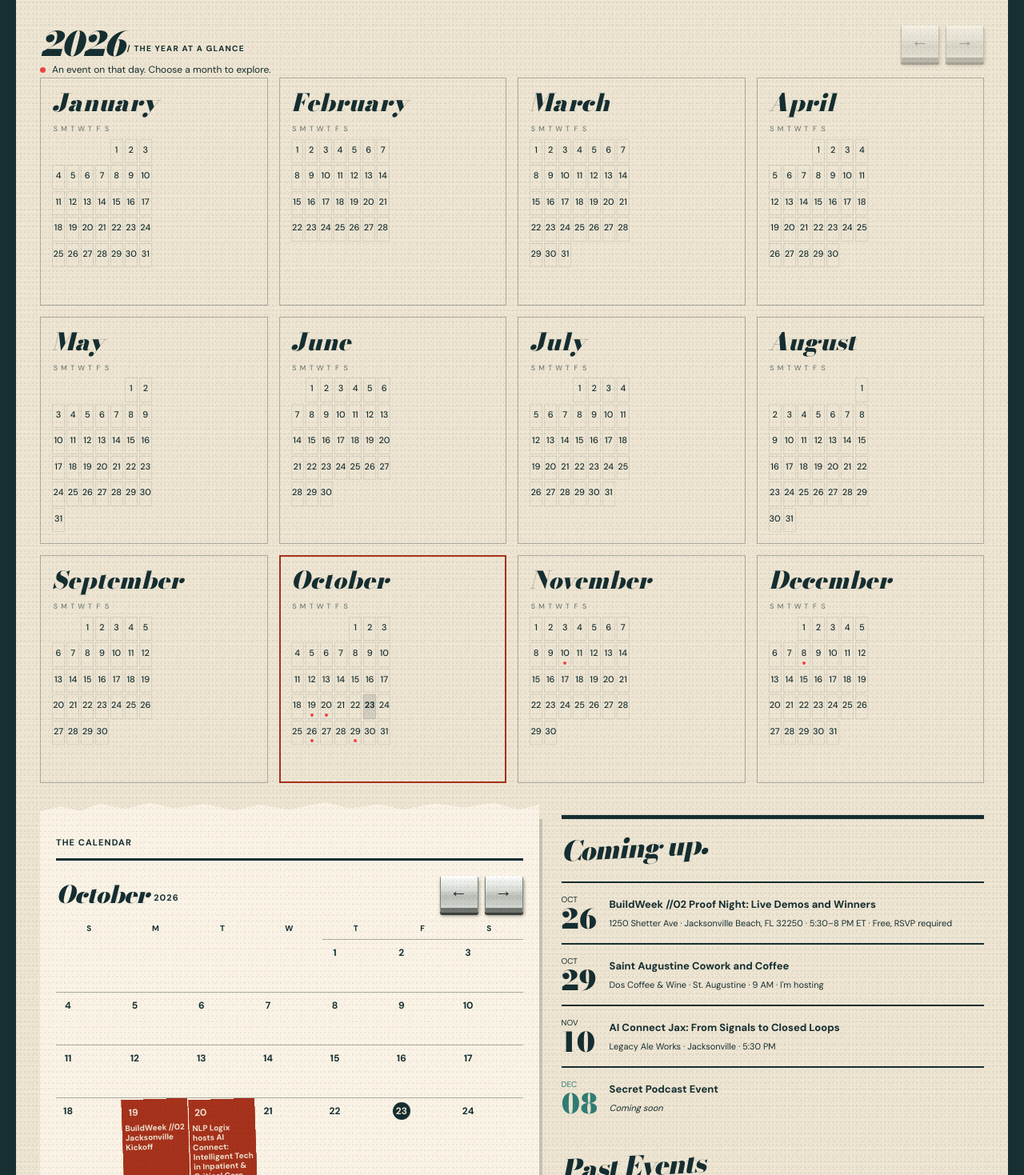
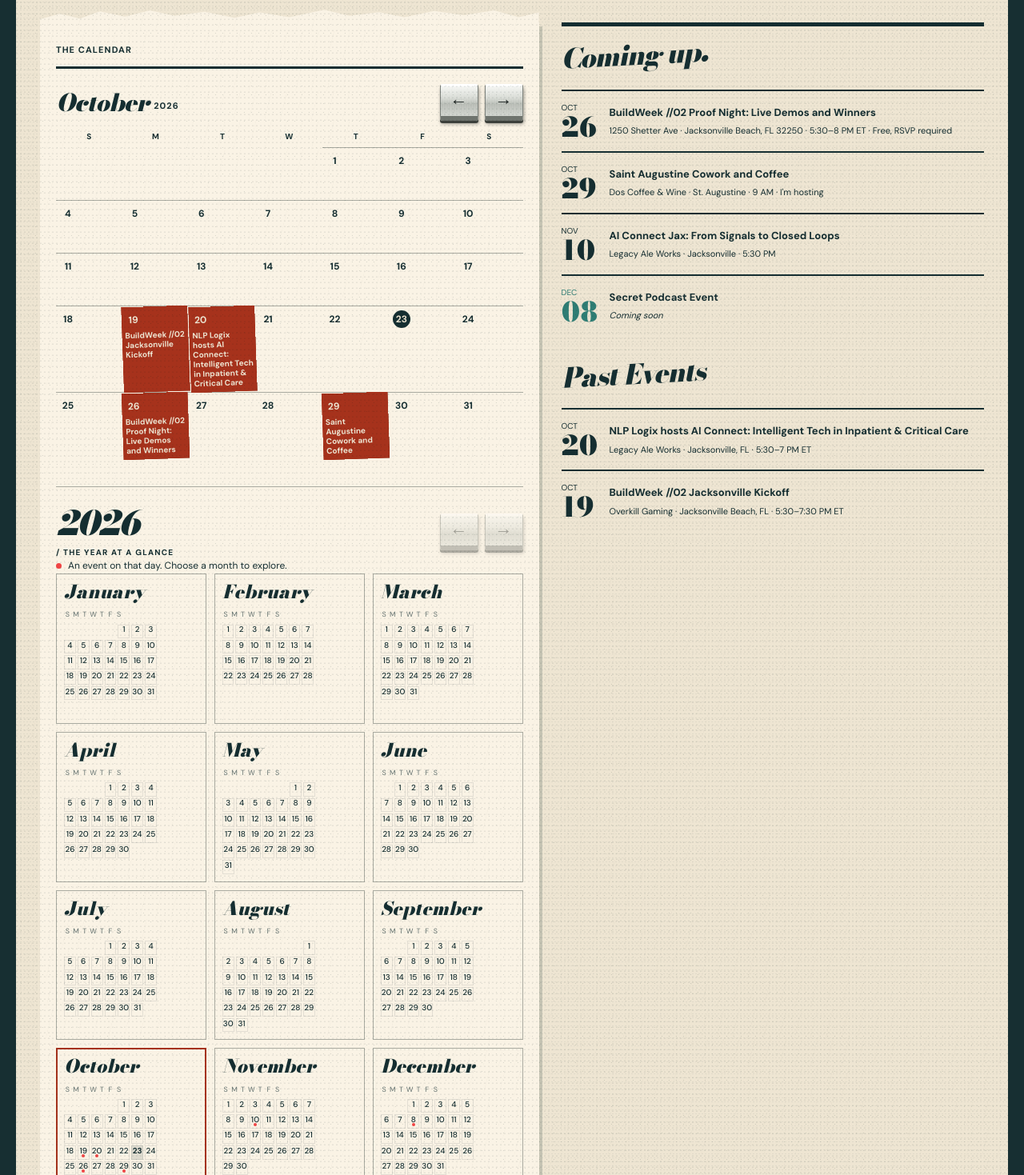
Before and after one commit to chrislanejones/future-chrislanejones-beachmag, a Next.js app: page /events in a window 1280 px wide. Shown: the part 501-1970 px from the top of the page at 80% size. Built offline with nearby package versions, Linux system fonts and the light colour scheme; no server answers.

Commit message:
style: place year overview below calendar in a three-column grid

```diff
--- a/src/components/beachmag/events-calendar.tsx
+++ b/src/components/beachmag/events-calendar.tsx
@@ -141,6 +141,19 @@ export function EventsCalendar() {
         <span>Meetups, coworking mornings and the odd conference around Northeast Florida. Come say hi.</span>
         <Link href="/conferences">Past conferences ↗</Link>
       </div>
+      <div className="columns events-calendar">
+        <article id="selected-month" ref={detail} tabIndex={-1} aria-label="Selected month calendar">
+          <div className="label">THE CALENDAR</div>
+          {/* One month at a time; the silver keys turn the page. */}
+          <div className="calendar-head">
+            <p className="calendar-title" aria-live="polite">{MONTH_NAMES[current.month]} <span>{current.year}</span></p>
+            <div className="client-controls">
+              <button type="button" aria-label="Previous month" disabled={shown === 0} onClick={() => setShown(shown - 1)}>←</button>
+              <button type="button" aria-label="Next month" disabled={shown >= months.length - 1} onClick={() => setShown(shown + 1)}>→</button>
+            </div>
+          </div>
+          <Month year={current.year} month={current.month} today={today} events={allEvents} />
+
           <section className="calendar-year" aria-label={`${current.year} year overview`}>
             <div className="calendar-year-head">
               <h2>{current.year}<span> / THE YEAR AT A GLANCE</span></h2>
@@ -160,18 +173,6 @@ export function EventsCalendar() {
                 }} />)}
             </div>
           </section>
-      <div className="columns events-calendar">
-        <article id="selected-month" ref={detail} tabIndex={-1} aria-label="Selected month calendar">
-          <div className="label">THE CALENDAR</div>
-          {/* One month at a time; the silver keys turn the page. */}
-          <div className="calendar-head">
-            <p className="calendar-title" aria-live="polite">{MONTH_NAMES[current.month]} <span>{current.year}</span></p>
-            <div className="client-controls">
-              <button type="button" aria-label="Previous month" disabled={shown === 0} onClick={() => setShown(shown - 1)}>←</button>
-              <button type="button" aria-label="Next month" disabled={shown >= months.length - 1} onClick={() => setShown(shown + 1)}>→</button>
-            </div>
-          </div>
-          <Month year={current.year} month={current.month} today={today} events={allEvents} />
         </article>
         <aside className="events">
           <h2>Coming up.</h2>
--- a/src/components/beachmag/shell.css
+++ b/src/components/beachmag/shell.css
@@ -2243,22 +2243,22 @@ html.dark #coastal-art .map-wrap .map-night {
 }
 
 /* The year as twelve pocket calendars. Each whole month is one keyboard target. */
-#coastal-art .calendar-year { margin: 34px 0 40px; }
+#coastal-art .calendar-year { container-type: inline-size; margin: 34px 0 0; padding-top: 24px; border-top: 1px solid var(--line); }
 #coastal-art .calendar-year-head { display: flex; align-items: center; justify-content: space-between; gap: 16px; }
-#coastal-art .calendar-year-head h2 { font: italic 900 42px/1 var(--font-bodoni-moda), Georgia, serif; }
-#coastal-art .calendar-year-head h2 span { font: 700 10px/1.5 var(--font-dm-sans), sans-serif; letter-spacing: .12em; vertical-align: middle; }
+#coastal-art .calendar-year .calendar-year-head h2 { font: italic 900 42px/1 var(--font-bodoni-moda), Georgia, serif; }
+#coastal-art .calendar-year-head h2 span { font: 700 10px/1.5 var(--font-dm-sans), sans-serif; letter-spacing: .12em; display: block; margin-top: 8px; }
 #coastal-art .calendar-legend { display: flex; align-items: center; gap: 8px; margin: 16px 0; font-size: 12px; }
 #coastal-art .calendar-event-dot { width: 7px; height: 7px; flex: 0 0 7px; border-radius: 50%; background: var(--color-tag-red); }
-#coastal-art .calendar-year-grid { display: grid; grid-template-columns: repeat(4, minmax(0, 1fr)); gap: 14px; }
-#coastal-art .calendar-mini { display: flex; flex-direction: column; aspect-ratio: 1; padding: 14px; border: 1px solid var(--line); background: transparent; color: var(--ink); text-align: left; cursor: pointer; transition: background .15s; }
+#coastal-art .calendar-year-grid { display: grid; grid-template-columns: repeat(3, minmax(0, 1fr)); gap: 10px; }
+#coastal-art .calendar-mini { display: flex; flex-direction: column; aspect-ratio: 1; padding: 9px; border: 1px solid var(--line); background: transparent; color: var(--ink); text-align: left; cursor: pointer; transition: background .15s; }
 #coastal-art .calendar-mini:hover { background: color-mix(in srgb, var(--ink) 5%, transparent); }
 #coastal-art .calendar-mini[aria-pressed="true"] { outline: 2px solid var(--orange); outline-offset: -2px; }
 #coastal-art .calendar-mini:focus-visible { outline: 3px solid var(--ink); outline-offset: 3px; }
-#coastal-art .calendar-mini-title { font: italic 900 clamp(19px, 2.4vw, 30px)/1.1 var(--font-bodoni-moda), Georgia, serif; margin-bottom: 10px; }
+#coastal-art .calendar-mini-title { font: italic 900 clamp(16px, 4cqi, 23px)/1.1 var(--font-bodoni-moda), Georgia, serif; margin-bottom: 10px; }
 #coastal-art .calendar-mini-weekdays, #coastal-art .calendar-mini-days { display: grid; grid-template-columns: repeat(7, minmax(0, 1fr)); gap: 2px; }
 #coastal-art .calendar-mini-weekdays { text-align: center; font-size: 9px; margin-bottom: 5px; opacity: .65; }
 #coastal-art .calendar-mini-days { grid-template-rows: repeat(6, minmax(0, 1fr)); flex: 1; }
-#coastal-art .calendar-mini-day { position: relative; display: grid; place-items: center; border: 1px solid color-mix(in srgb, var(--ink) 10%, transparent); font: 500 11px/1 var(--font-dm-sans), sans-serif; padding-bottom: 4px; }
+#coastal-art .calendar-mini-day { position: relative; display: grid; place-items: center; border: 1px solid color-mix(in srgb, var(--ink) 10%, transparent); font: 500 10px/1 var(--font-dm-sans), sans-serif; padding-bottom: 4px; }
 #coastal-art .calendar-mini-day.is-blank { border-color: transparent; }
 #coastal-art .calendar-mini-day.is-today { background: color-mix(in srgb, var(--ink) 12%, transparent); font-weight: 800; }
 #coastal-art .calendar-mini-day.has-event::after { content: ""; position: absolute; bottom: 2px; left: calc(50% - 2px); width: 4px; height: 4px; border-radius: 50%; background: var(--color-tag-red); }
@@ -2298,9 +2298,6 @@ html.dark #coastal-art .map-wrap .map-night {
 #coastal-art .event-photo-grid small { display: block; margin-top: 4px; opacity: .75; }
 #coastal-art .event-back { display: inline-block; margin-top: 40px; font-size: 13px; }
 @media (max-width: 760px) {
-  #coastal-art .calendar-year-grid { grid-template-columns: repeat(2, minmax(0, 1fr)); gap: 10px; }
-  #coastal-art .calendar-mini { padding: 10px; }
-  #coastal-art .calendar-mini-title { font-size: 23px; }
   #coastal-art .event-ticket { grid-template-columns: 85px 1fr; }
   #coastal-art .event-ticket-stamp { grid-row: 1 / 3; }
   #coastal-art .event-ticket-stamp b { font-size: 52px; }
@@ -2316,3 +2313,8 @@ html.dark #coastal-art .map-wrap .map-night {
   #coastal-art .calendar-mini-day { font-size: 9px; }
   #coastal-art .calendar-year-head h2 span { display: block; margin-top: 8px; }
 }
+
+/* Narrow calendar columns keep the miniature dates legible. */
+@container (max-width: 420px) {
+  #coastal-art .calendar-year-grid { grid-template-columns: repeat(2, minmax(0, 1fr)); }
+}
```
Lines whose indentation alone changed are shown as unchanged.
